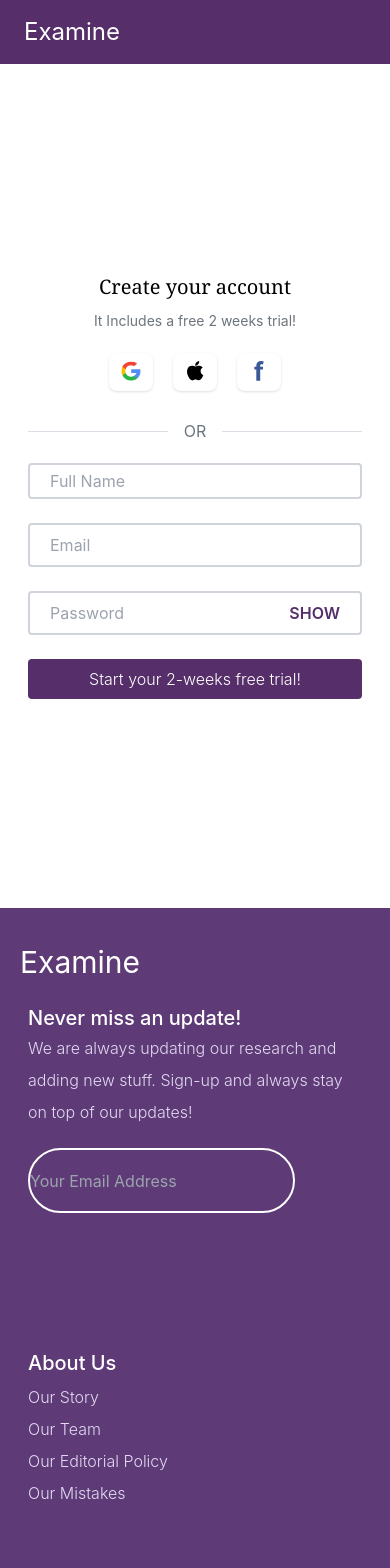
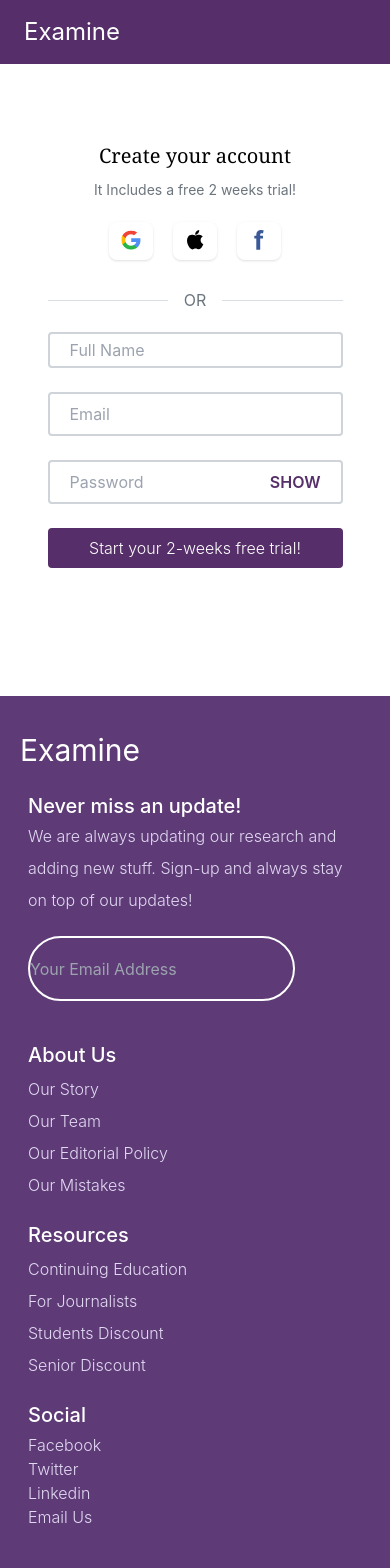
Before and after one commit to ejioguvictor/examine-task, a Next.js app: page /Signup in a window 390 px wide. Shown: the top 1568 px of the page. Built offline with nearby package versions, Linux system fonts and the light colour scheme.

Commit message:
updated signup page

```diff
--- a/components/Footer/Footer.tsx
+++ b/components/Footer/Footer.tsx
@@ -8,7 +8,7 @@ const Footer = () => {
       <div className='bg-[#5E3B76] text-white p-5 lg:p-20 lg:px-50 text-start place-content-center'>
         <div className='lg:w-5/6 xl:m-auto lg:p-5 md:p-5'>
         <h1 className='text-3xl leading-9 py-4'>Examine</h1>
-          <div className="grid grid-cols-1 xl:grid-cols-5 lg:grid-cols-5 md:grid-cols-2 gap-[6rem] ">
+          <div className="grid grid-cols-1 xl:grid-cols-5 lg:grid-cols-5 md:grid-cols-2 lg:gap-[6rem] ">
             <div className='col-span-1 lg:col-span-2 p-2'>
             <h1 className='font-medium text-xl py-300'> <Link href="#"><a>Never miss an update!</a></Link> </h1>
               <p className='font-light text-[#E2D9F3] w-80 text-start leading-8'>We are always updating our research and adding new stuff. Sign-up and always stay on top of our updates!</p>
--- a/pages/Login/index.tsx
+++ b/pages/Login/index.tsx
@@ -7,8 +7,8 @@ const LoginForm = () => {
   return (
     <>
      <Navbar />
-      <div className="flex justify-center align-center h-screen">
-        <div className="m-auto p-7  flex flex-col items-center rounded-3xl lg:drop-shadow-2xl">
+      <div className="flex justify-center pt-[50px] pb-[100px] ">
+        <div className="m-auto p-7 w-[90%]  flex flex-col items-center rounded-3xl lg:drop-shadow-2xl">
           <h1 className="font-serif text-xl pb-2 lg:text-5xl lg:pb-6">Welcome back! 👋</h1>
           <p className="text-sm leading-6 text-examine-gray lg:text-xl lg:pb-6">Let's build something great</p>
           <div className="flex flex-row gap-5 p-5 pb-2">
--- a/pages/Signup/index.tsx
+++ b/pages/Signup/index.tsx
@@ -8,8 +8,8 @@ const SignupForm = () => {
   return (
     <>
     <Navbar />
-      <div className="flex justify-center align-center h-screen">
-        <div className="m-auto p-7  flex flex-col items-center rounded-3xl lg:shadow-[0_2px_5px_2px_rgba(0,0,0,0.08)] lg:px-[4%] lg:py-[5%] lg:w-[39%]">
+      <div className="flex justify-center pt-[50px] pb-[100px] ">
+        <div className="m-auto p-7 w-[90%] flex flex-col items-center rounded-3xl lg:shadow-[0_2px_5px_2px_rgba(0,0,0,0.08)] lg:px-[4%] lg:py-[5%] lg:w-[39%]">
           <h1 className="font-serif text-xl pb-2 lg:text-4xl lg:pb-3">Create your account</h1>
           <p className="text-sm leading-6 text-examine-gray lg:text-[16px] lg:pb-6">It Includes a free 2 weeks trial!</p>
           <div className="flex flex-row gap-5 p-5 pb-2 lg:pb-1">
```
